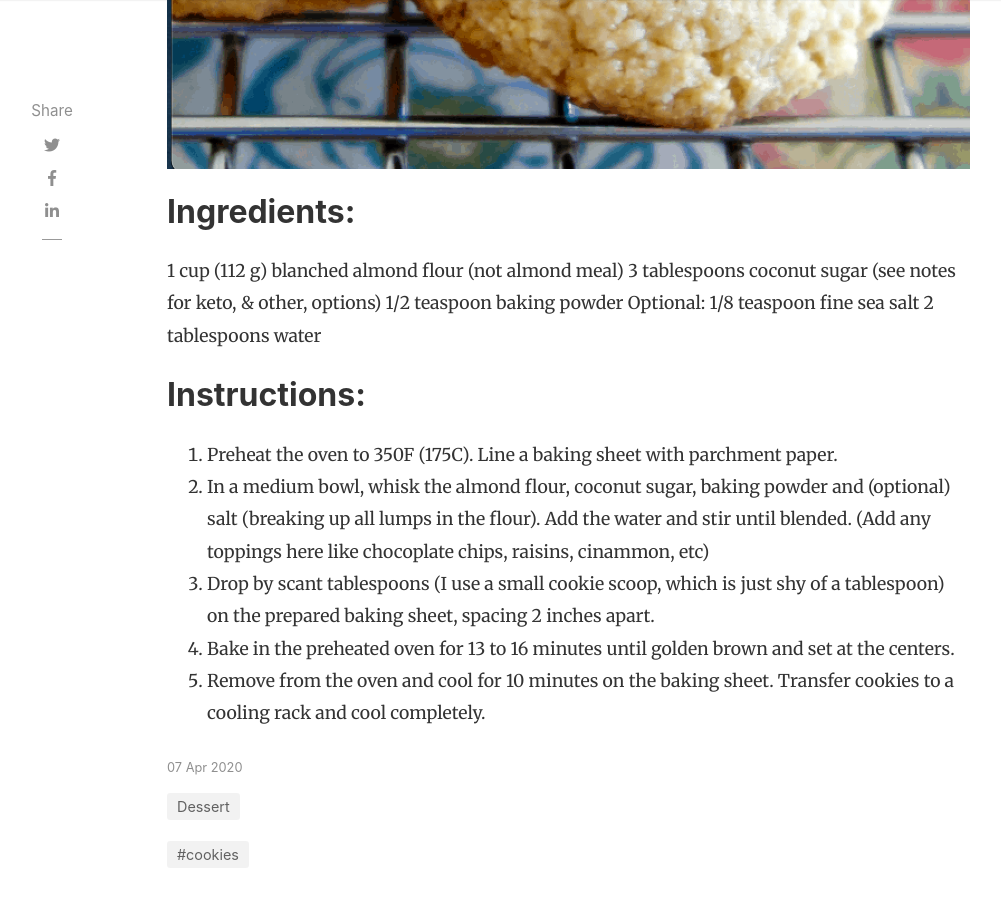
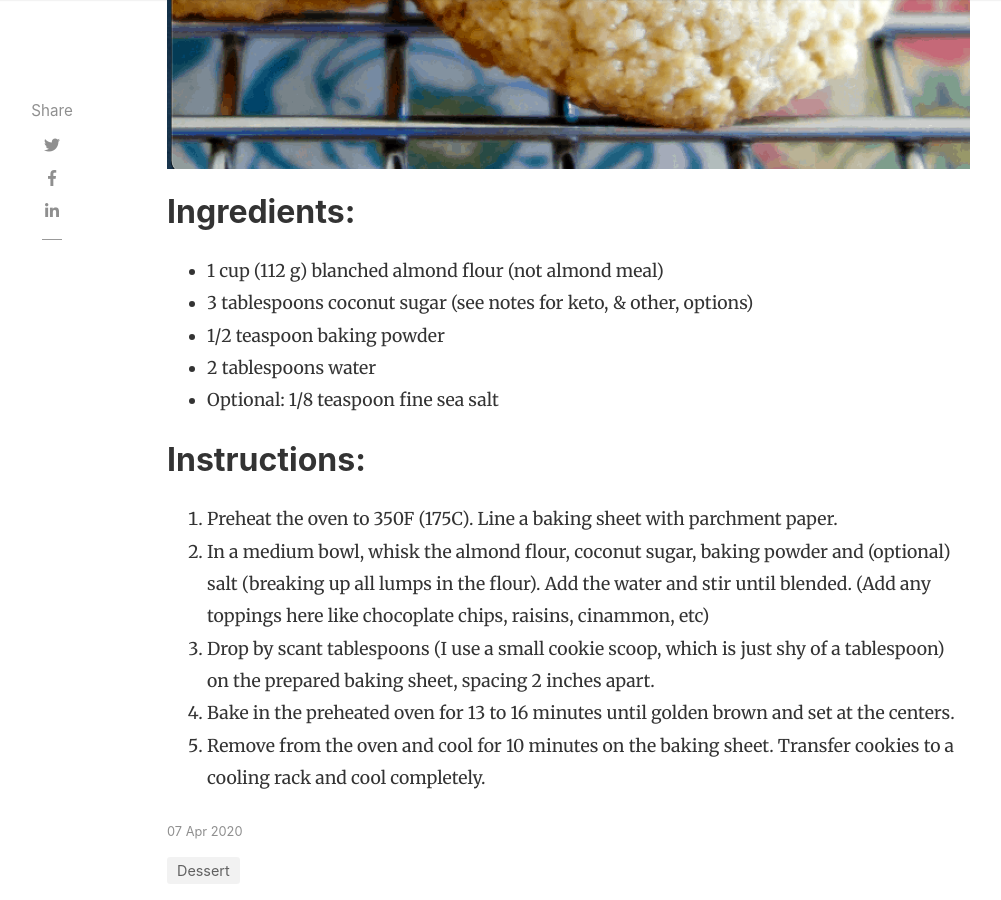
Before and after one commit to krish-shahh/cooking-blog, a Jekyll site: the page built from _posts/2020-04-07-almond-flour-cookies.md, in a window 1280 px wide and 900 px high, scrolled down 1108 px. Shown: the whole window, without its empty margins (118-1119 px from the left). Built offline with Jekyll 4.4.1, drawn with Linux system fonts in a browser that asks for light colours; nearby versions of some CDN libraries; comment, search, counter and statistics services are not loaded; part of the change alters nothing that is shown.

```diff
--- a/_posts/2020-04-07-almond-flour-cookies.md
+++ b/_posts/2020-04-07-almond-flour-cookies.md
@@ -10,11 +10,11 @@ featured: true
 ---
 ## Ingredients:
 
-1 cup (112 g) blanched almond flour (not almond meal)
-3 tablespoons coconut sugar (see notes for keto, & other, options)
-1/2 teaspoon baking powder
-Optional: 1/8 teaspoon fine sea salt
-2 tablespoons water
+* 1 cup (112 g) blanched almond flour (not almond meal)
+* 3 tablespoons coconut sugar (see notes for keto, & other, options)
+* 1/2 teaspoon baking powder
+* 2 tablespoons water
+* Optional: 1/8 teaspoon fine sea salt
 
 ## Instructions:
 
```
